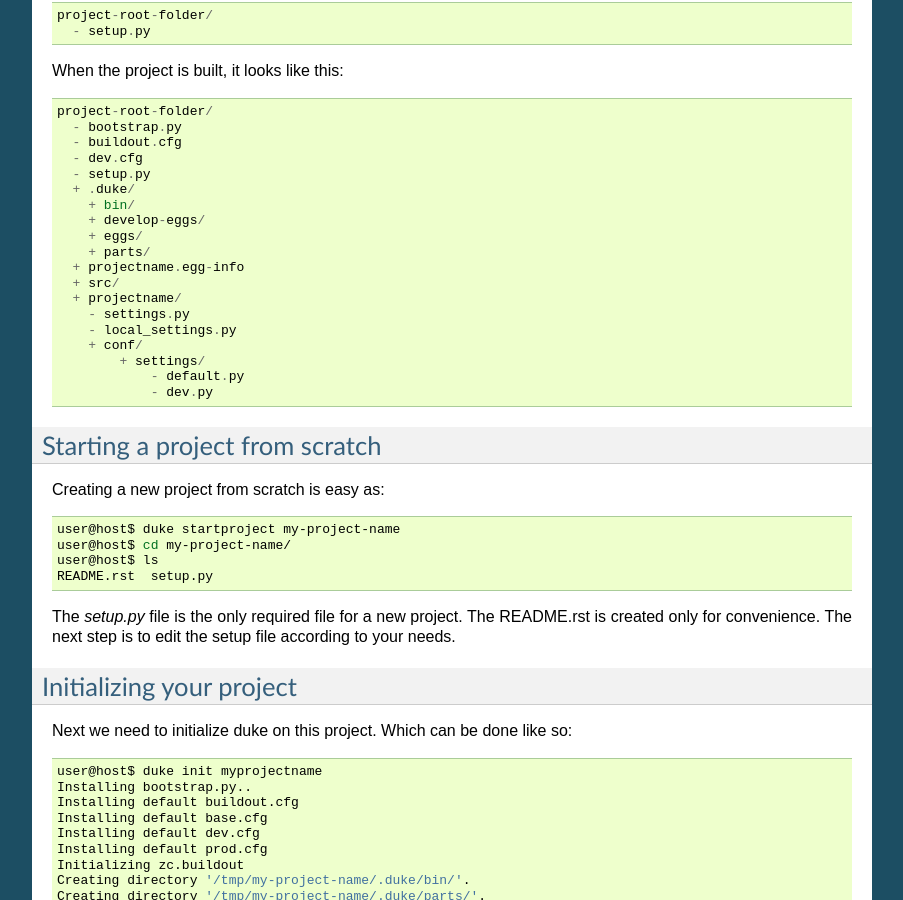
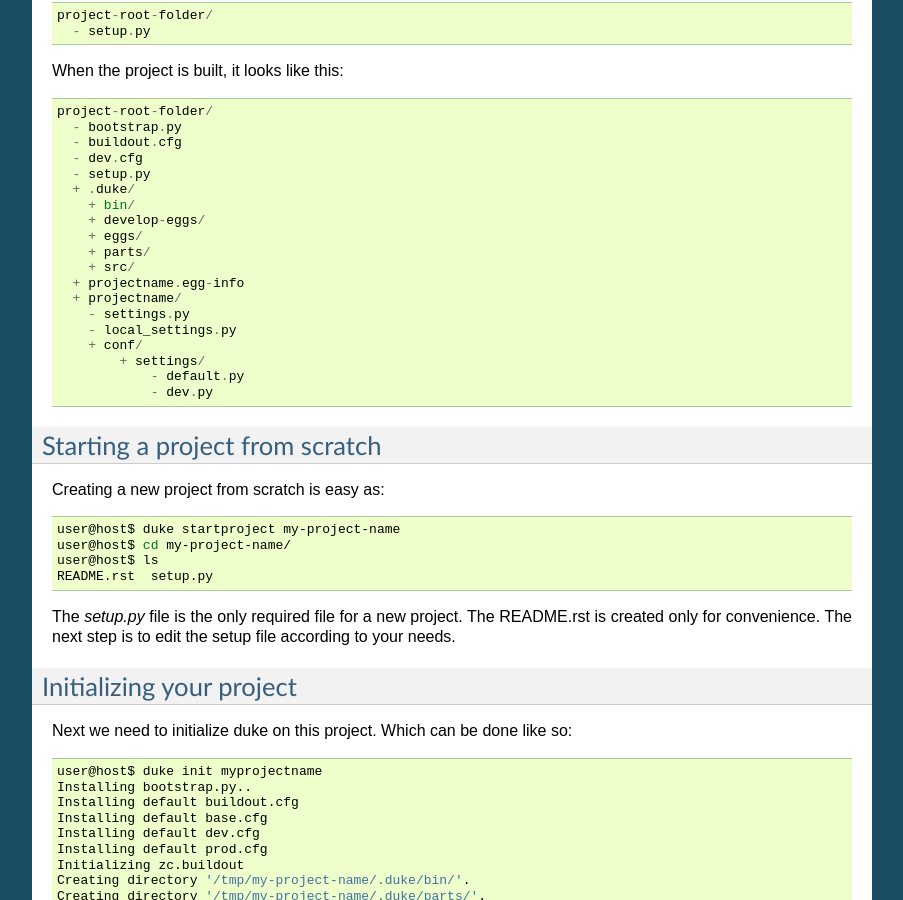
Before and after one commit to h3/django-duke-client, a Sphinx documentation site: the page built from docs/tutorial.rst, in a window 1280 px wide and 900 px high, scrolled down 484 px. Shown: the whole window, without its empty margins (198-1101 px from the left). Built offline with Sphinx 7.4.7, drawn with Linux system fonts in a browser that asks for light colours.

```diff
--- a/docs/tutorial.rst
+++ b/docs/tutorial.rst
@@ -28,8 +28,8 @@ When the project is built, it looks like this::
         + develop-eggs/
         + eggs/
         + parts/
+        + src/
       + projectname.egg-info
-      + src/
       + projectname/
         - settings.py
         - local_settings.py
```
